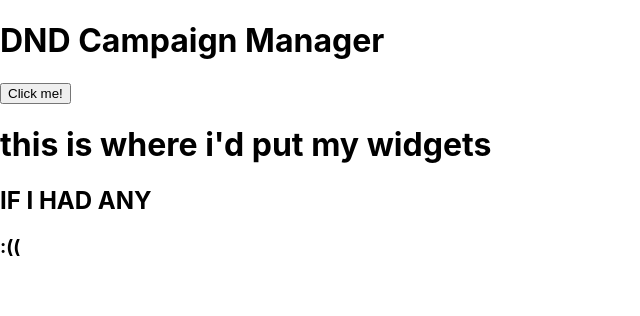
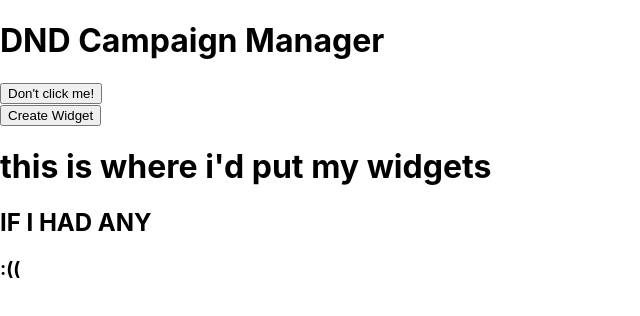
Before and after one commit to Seantz12/dmcm, a React (Create React App) app: page / in a window 1280 px wide. Shown: the top 316 px of the page, without its empty margins (0-640 px from the left). Built offline with nearby package versions, Linux system fonts and the light colour scheme.

Commit message:
some changes

```diff
--- a/src/App.js
+++ b/src/App.js
@@ -20,7 +20,7 @@ class App extends Component {
     return (
       <div className="background">
       <h1 className="header">DND Campaign Manager</h1>
-      <button onClick={this.addNewWidget}>Click me!</button>
+      <button onClick={this.addNewWidget}>Don't click me!</button>
       </div>
       // <div className="App">
       //   <header className="App-header">
--- a/src/Dashboard.js
+++ b/src/Dashboard.js
@@ -1,14 +1,25 @@
 import React, { Component } from 'react';
+import Widget from './Widget'
 
 class Dashboard extends Component {
     constructor(props) {
         super(props);
-        this.state = {widgetCount: 0};
+        this.state = { widgets: new Array() };
+        this.createWidget = this.createWidget.bind(this);
+        console.log(typeof(this.state.widgets))
+    }
+
+    createWidget() {
+        var widget = new Widget();
+        this.setState(state => (state.widgets.push(widget)));
+        console.log('created?')
     }
 
     render() {
         return (
             <div className="dashboard">
+                <button onClick={this.createWidget}>Create Widget</button>
+                {this.state.widgets}
                 <h1> this is where i'd put my widgets</h1>
                 <h2> IF I HAD ANY </h2>
                 <h3> :(( </h3>
```
